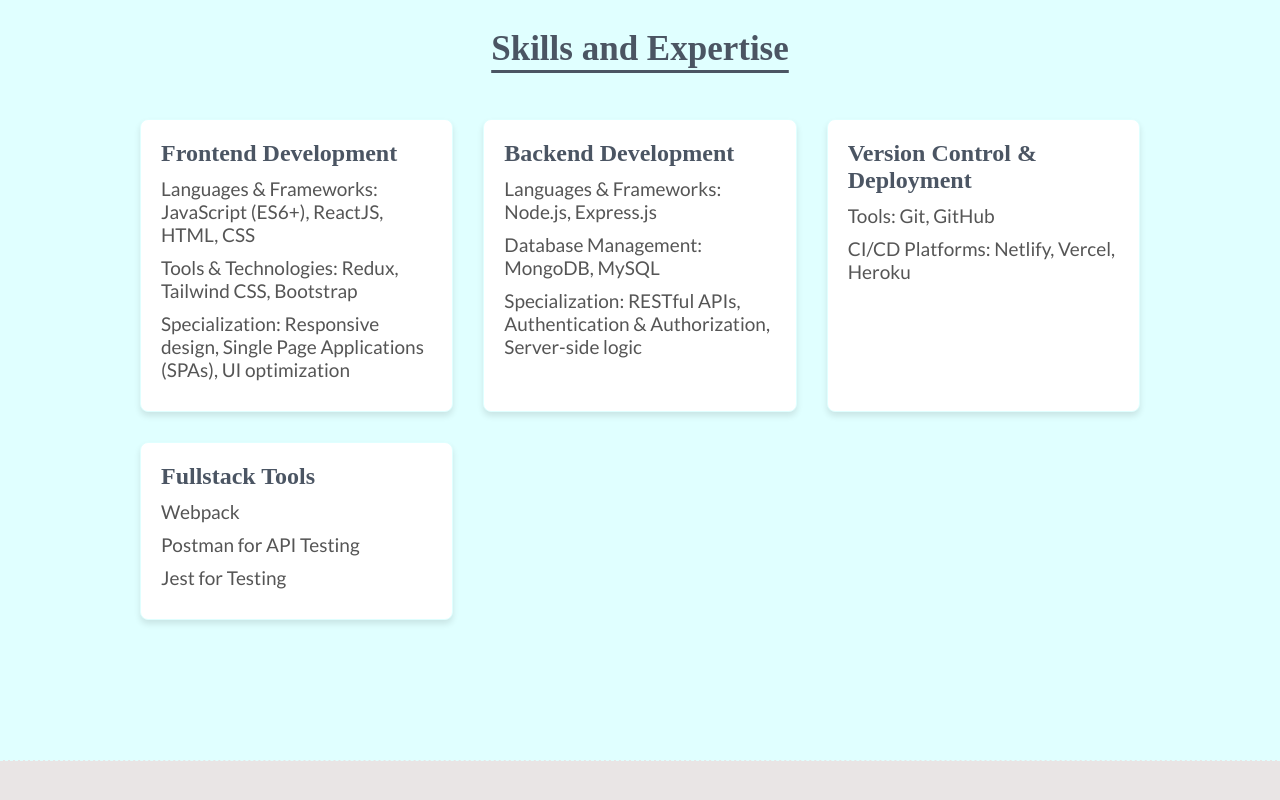
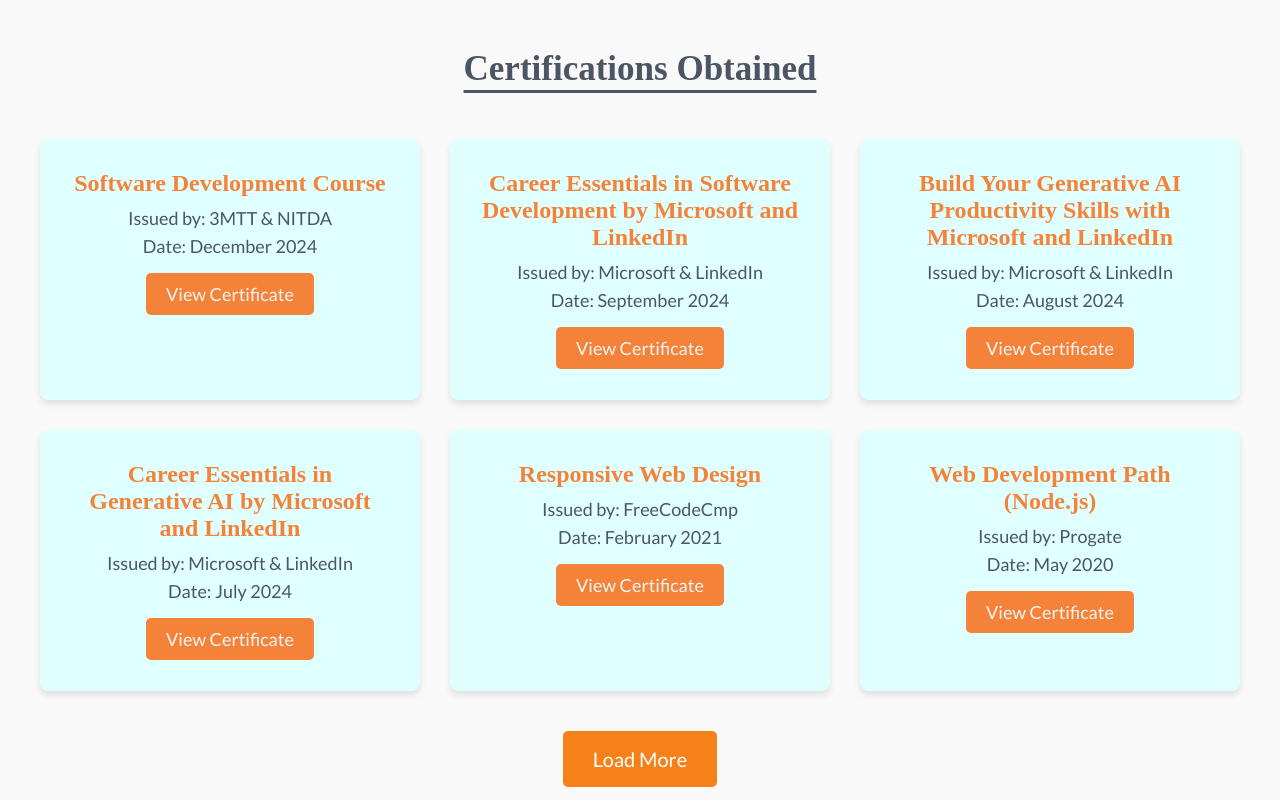
Before and after one commit to adamulab/portfolio, a React (Vite) app: page / in a window 1280 px wide. Shown: the part 1540-2340 px from the top of the page. Built offline with nearby package versions, Linux system fonts and the light colour scheme; a web font is replaced by a local one.

Commit message:
begin making responsive

```diff
--- a/index.html
+++ b/index.html
@@ -3,6 +3,7 @@
   <head>
     <meta charset="UTF-8" />
     <meta name="viewport" content="width=device-width, initial-scale=1.0" />
+    <link rel="icon" type="image/png" href="./src/images/favicon.png" />
 
     <style>
       * {
--- /dev/null
+++ b/src/components/certificate/Certificates.jsx
@@ -0,0 +1,90 @@
+import React, { useState } from "react";
+import "./Certificates.scss";
+
+const certificates = [
+  {
+    title: "Learn the Command Line in Terminal",
+    issuer: "OpenCLassroom",
+    date: "September 2019",
+    link: "https://openclassrooms.com/en/course-certificates/7541985403",
+  },
+  {
+    title: "Web Development Path (Node.js)",
+    issuer: "Progate",
+    date: "May 2020",
+    link: "https://progate.com/path_certificate/729ee015qanq68",
+  },
+  {
+    title: "Responsive Web Design",
+    issuer: "FreeCodeCmp",
+    date: "February 2021",
+    link: "https://www.freecodecamp.org/certification/adamudevlab/responsive-web-design",
+  },
+  {
+    title: "Career Essentials in Generative AI by Microsoft and LinkedIn",
+    issuer: "Microsoft & LinkedIn",
+    date: "July 2024",
+    link: "https://www.linkedin.com/learning/certificates/8e926ff18cc0aeee8ebf09b0bfb50fc86c0baa31b7bff706bdec9bf63b093b1a",
+  },
+  {
+    title:
+      "Build Your Generative AI Productivity Skills with Microsoft and LinkedIn",
+    issuer: "Microsoft & LinkedIn",
+    date: "August 2024",
+    link: "https://www.linkedin.com/learning/certificates/b1dea2b4584bba368d338c37c9836c75764830a79ce73fcbd42eb7f96fa726e5",
+  },
+  {
+    title:
+      "Career Essentials in Software Development by Microsoft and LinkedIn",
+    issuer: "Microsoft & LinkedIn",
+    date: "September 2024",
+    link: "https://www.linkedin.com/learning/certificates/67306d30791cbb2c2220f2e0606744df0f85ddedf7677aba421363242aa6339c",
+  },
+  {
+    title: "Software Development Course",
+    issuer: "3MTT & NITDA",
+    date: "December 2024",
+    link: "https://drive.google.com/file/d/1-pDD4VSAps9wZGzw6FB3ncSz3XXChuYT/view?usp=sharing",
+  },
+];
+function Certificates() {
+  const [visibleCertificates, setVisibleCertificates] = useState(6);
+
+  const handleLoadMore = () => {
+    setVisibleCertificates((prevCount) =>
+      Math.min(prevCount + 6, certificates.length)
+    );
+  };
+  return (
+    <section className="certificates-section">
+      <h2 className="sectionHeader">Certifications Obtained</h2>
+      <div className="certificates-grid">
+        {certificates
+          .sort((a, b) => new Date(b.date) - new Date(a.date))
+          .slice(0, visibleCertificates)
+          .map((cert, index) => (
+            <div className="certificate-card" key={index}>
+              <h3 className="certificate-title">{cert.title}</h3>
+              <p className="certificate-issuer">Issued by: {cert.issuer}</p>
+              <p className="certificate-date">Date: {cert.date}</p>
+              <a
+                href={cert.link}
+                target="_blank"
+                rel="noopener noreferrer"
+                className="certificate-link"
+              >
+                View Certificate
+              </a>
+            </div>
+          ))}
+      </div>
+      {visibleCertificates < certificates.length && (
+        <button className="load-more-btn" onClick={handleLoadMore}>
+          Load More
+        </button>
+      )}
+    </section>
+  );
+}
+
+export default Certificates;
--- /dev/null
+++ b/src/components/certificate/Certificates.scss
@@ -0,0 +1,75 @@
+.certificates-section {
+  padding: 8rem 2rem;
+  background-color: #f9f9f9;
+
+  .certificates-grid {
+    display: grid;
+    grid-template-columns: repeat(auto-fit, minmax(300px, 1fr));
+    gap: 1.5rem;
+    margin: 0 auto;
+    max-width: 1200px;
+
+    .certificate-card {
+      background-color: var(--light-color);
+      padding: 1.5rem;
+      border: 1px solid var(--light-color);
+      border-radius: 8px;
+      box-shadow: 0 4px 6px rgba(0, 0, 0, 0.1);
+      text-align: center;
+      transition: transform 0.3s ease, box-shadow 0.3s ease;
+
+      &:hover {
+        transform: translateY(-5px);
+        box-shadow: 0 6px 10px rgba(0, 0, 0, 0.15);
+      }
+
+      .certificate-title {
+        font-size: 1.2rem;
+        font-weight: bold;
+        margin-bottom: 0.5rem;
+        color: var(--secondary-color);
+      }
+
+      .certificate-issuer,
+      .certificate-date {
+        font-size: 0.9rem;
+        color: var(--normal-text);
+        margin: 0.3rem 0;
+      }
+
+      .certificate-link {
+        display: inline-block;
+        margin-top: 0.5rem;
+        padding: 0.5rem 1rem;
+        font-size: 0.9rem;
+        background-color: var(--secondary-color);
+        color: var(--white);
+        text-decoration: none;
+        border-radius: 5px;
+        transition: background-color 0.3s ease;
+
+        &:hover {
+          background-color: var(--light-color);
+          color: var(--normal-text);
+        }
+      }
+    }
+  }
+  .load-more-btn {
+    display: block;
+    margin: 2rem auto;
+    padding: 0.8rem 1.5rem;
+    font-size: 1rem;
+    background-color: var(--cta-color);
+    color: #fff;
+    border: none;
+    border-radius: 5px;
+    cursor: pointer;
+    transition: background-color 0.3s ease;
+
+    &:hover {
+      background-color: var(--light-color);
+      color: var(--cta-color);
+    }
+  }
+}
--- a/src/components/navbar/Navbar.jsx
+++ b/src/components/navbar/Navbar.jsx
@@ -1,10 +1,22 @@
-import React from "react";
+import React, { useState } from "react";
 import { Link } from "react-router-dom";
 import "./Navbar.scss";
-import { FaHome, FaProjectDiagram, FaUser } from "react-icons/fa";
+import {
+  FaHome,
+  FaProjectDiagram,
+  FaUser,
+  FaBars,
+  FaTimes,
+} from "react-icons/fa";
 import { FaMapLocation } from "react-icons/fa6";
 
 function Navbar() {
+  const [isMenuOpen, setIsMenuOpen] = useState(false);
+
+  const toggleMenu = () => {
+    setIsMenuOpen(!isMenuOpen);
+  };
+
   return (
     <div className="navbar">
       <div className="container">
@@ -16,36 +28,46 @@
             {/* <img src={Logo} alt="Logo" /> */}
           </Link>
         </div>
-        <div className="menu">
-          <Link className="link" to={"/"}>
+
+        {/* Hamburger Menu Icon */}
+        <div className="hamburger" onClick={toggleMenu}>
+          {isMenuOpen ? (
+            <FaTimes className="hamburgerIcon" />
+          ) : (
+            <FaBars className="hamburgerIcon" />
+          )}
+        </div>
+
+        {/* Menu Links */}
+        <div className={`menu ${isMenuOpen ? "menuOpen" : ""}`}>
+          <Link className="link" to={"/"} onClick={() => setIsMenuOpen(false)}>
             <FaHome className="icon" />
             Home
           </Link>
-          <Link className="link" to={"/about"}>
+          <Link
+            className="link"
+            to={"/about"}
+            onClick={() => setIsMenuOpen(false)}
+          >
             <FaUser className="icon" />
             About
           </Link>
-          {/* <Link className="link" to={"/courses"}>
-            <img src={Courses} alt="CourseIcon" />
-            Courses
-          </Link>
-          <Link className="link" to={"/blog"}>
-            <img src={Blog} alt="BlogIcon" />
-            Blog
-          </Link> */}
-          <Link className="link" to={"/projects"}>
+          <Link
+            className="link"
+            to={"/projects"}
+            onClick={() => setIsMenuOpen(false)}
+          >
             <FaProjectDiagram className="icon" />
             Projects
           </Link>
-          {/* <Link className="link" to={"/videos"}>
-            <img src={Videos} alt="VideosIcon" />
-            Videos
-          </Link> */}
-          <Link className="link" to={"/contact"}>
+          <Link
+            className="link"
+            to={"/contact"}
+            onClick={() => setIsMenuOpen(false)}
+          >
             <FaMapLocation className="icon" />
             Contact
           </Link>
-          {/* <button>Join</button> */}
         </div>
       </div>
     </div>
--- a/src/components/navbar/Navbar.scss
+++ b/src/components/navbar/Navbar.scss
@@ -68,6 +68,7 @@
           top: 0;
           right: 10px;
           font-weight: bold;
+          color: var(--secondary-color);
         }
 
         &:hover {
@@ -100,5 +101,29 @@
         }
       }
     }
+
+    .hamburger {
+      display: none;
+      font-size: 24px;
+      color: var(--important-text);
+      cursor: pointer;
+      transition: all 300ms ease;
+
+      &:hover {
+        color: var(--secondary-color);
+      }
+    }
   }
 }
+
+/* Media Query for Tablets (768px to 1024px) */
+@media screen and (max-width: 1024px) {
+}
+
+/* Media Query for Mobile Devices (up to 768px) */
+@media screen and (max-width: 768px) {
+}
+
+/* Media Query for Extra Small Devices (up to 480px) */
+@media screen and (max-width: 480px) {
+}
--- a/src/pages/home/Home.jsx
+++ b/src/pages/home/Home.jsx
@@ -7,12 +7,14 @@
 import Services from "../../components/services/Services";
 import WorkProcess from "../../components/work/WorkProcess";
 import Testimonial from "../../components/testimonial/Testimonial";
+import Certificates from "../../components/certificate/Certificates";
 
 function Home() {
   return (
     <div className="home">
       <Hero />
       <About />
+      <Certificates />
       <Skills />
       <Projects />
       <Services />
```
Also changed, not shown: src/components/hero/Hero.scss (+12 -0 lines), src/images/adl.png (added), src/images/favicon.png (added).
